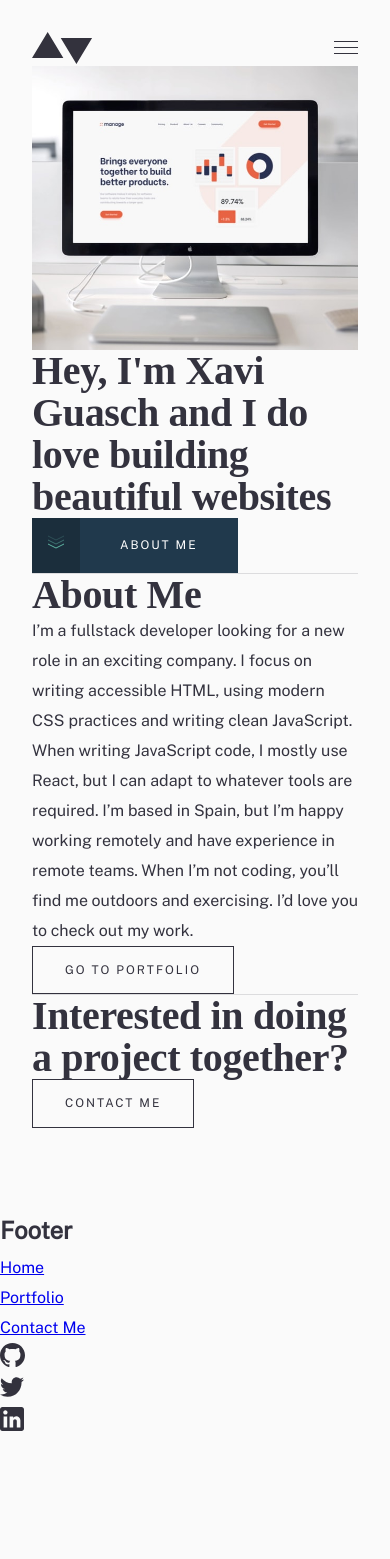
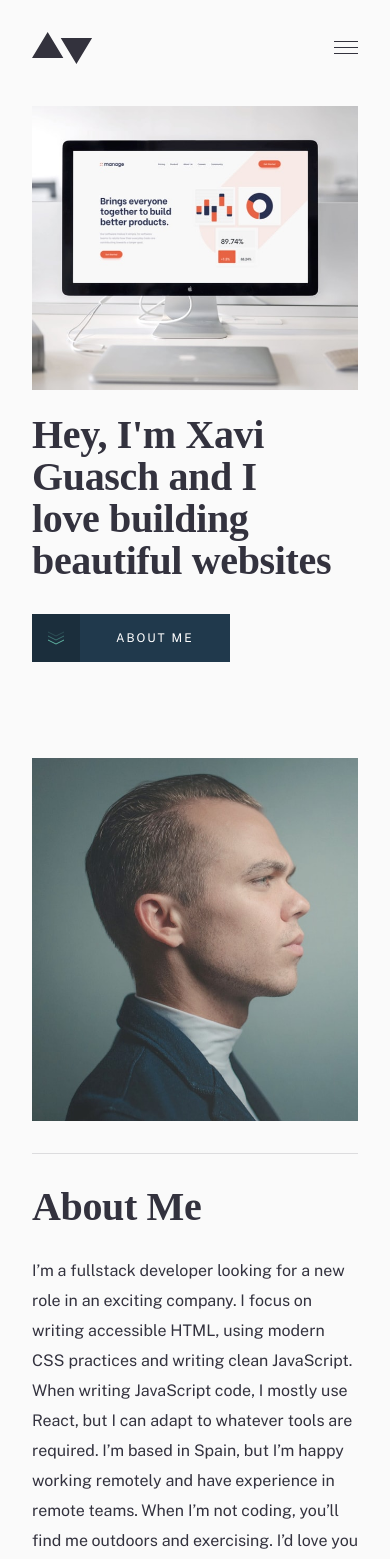
Before and after one commit to xaviguasch/minimalist-portfolio-website-frontendmentor-prac, a React (Create React App) app: page / in a window 390 px wide. Shown: the top 1559 px of the page. Before the commit the page ends 1441 px from the top, so only its background shows below. Built offline with nearby package versions, Linux system fonts and the light colour scheme; a web font is replaced by a local one.

Commit message:
styled HomePage and Pair components for mobile

```diff
--- a/src/components/HomePage.css
+++ b/src/components/HomePage.css
@@ -1,20 +1,38 @@
+.HomePage {
+  margin-top: 40px;
+
+  display: flex;
+  flex-direction: column;
+  gap: 96px;
+}
+
 .hero {
   display: flex;
   flex-direction: column;
 }
 
 .hero__copy {
+  margin-top: 24px;
+}
+
+.hero__copy .btn {
+  margin-top: 32px;
 }
 
 .btn-container {
   display: flex;
   justify-content: flex-start;
   align-items: center;
+  height: 48px;
 }
 
 .svg-container {
-  padding: 16px;
+  height: 100%;
+  padding: 0 16px;
   background: var(--clr-darker-blue-bg);
+
+  display: flex;
+  align-items: center;
 }
 
 .btn:hover .svg-container,
@@ -23,7 +41,7 @@
 }
 
 .btn-container span {
-  padding: 16px 40px;
+  padding: 16px 36px;
 }
 
 .hero__mobile-img {
--- a/src/components/HomePage.js
+++ b/src/components/HomePage.js
@@ -20,7 +20,7 @@ const HomePage = () => {
       <section className='hero'>
         <div className='hero__copy'>
           <h1 className='title title--lg'>
-            Hey, I'm Xavi Guasch and I do love building beautiful websites
+            Hey, I'm Xavi Guasch and I<br /> love building beautiful websites
           </h1>
 
           <a href='#about-me' className='btn'>
@@ -32,6 +32,7 @@ const HomePage = () => {
             </div>
           </a>
         </div>
+
         <div className='hero__mobile-img'>
           <img src={HeroMobileImg} alt='computer monitor showing webiste' />
         </div>
--- a/src/components/Pair.css
+++ b/src/components/Pair.css
@@ -1,7 +1,20 @@
 .Pair {
+  display: flex;
+  flex-direction: column;
+  gap: 32px;
 }
 
 .pair__copy {
   border-top: 1px solid var(--clr-grayish-dark-diluted-text);
   border-bottom: 1px solid var(--clr-grayish-dark-diluted-text);
+
+  padding: 32px 0 50px;
 }
+
+.pair__copy .text {
+  margin-top: 28px;
+}
+
+.pair__copy .btn {
+  margin-top: 24px;
+}
--- a/src/components/Pair.js
+++ b/src/components/Pair.js
@@ -4,10 +4,10 @@ import { Link } from 'react-router-dom'
 
 import './Pair.css'
 
-const Pair = ({ title, text, buttonText }) => {
+const Pair = ({ title, text, buttonText, img }) => {
   return (
     <div className='Pair'>
-      {/* <img src={img} className='pair__img' alt='headshot' /> */}
+      <img src={img} className='pair__img' alt='headshot' />
       <div className='pair__copy'>
         <h2 className='title title--md'>{title}</h2>
         <p className='text'>{text}</p>
```
